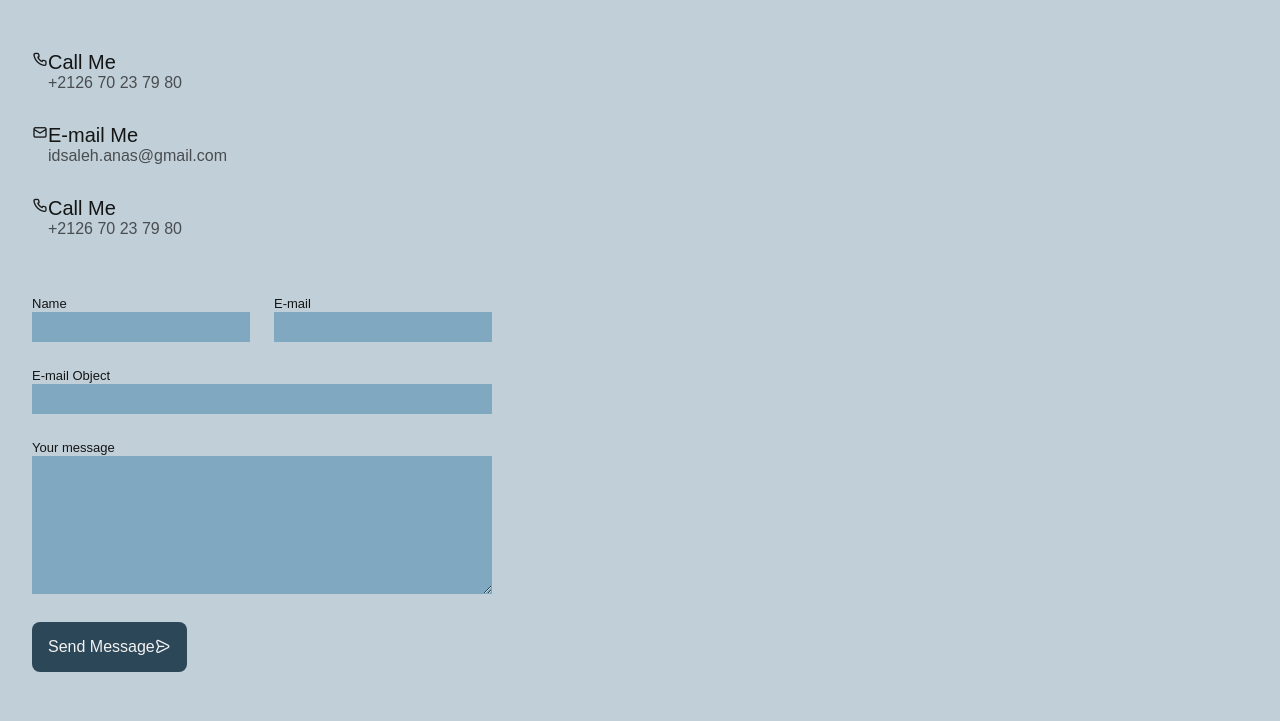
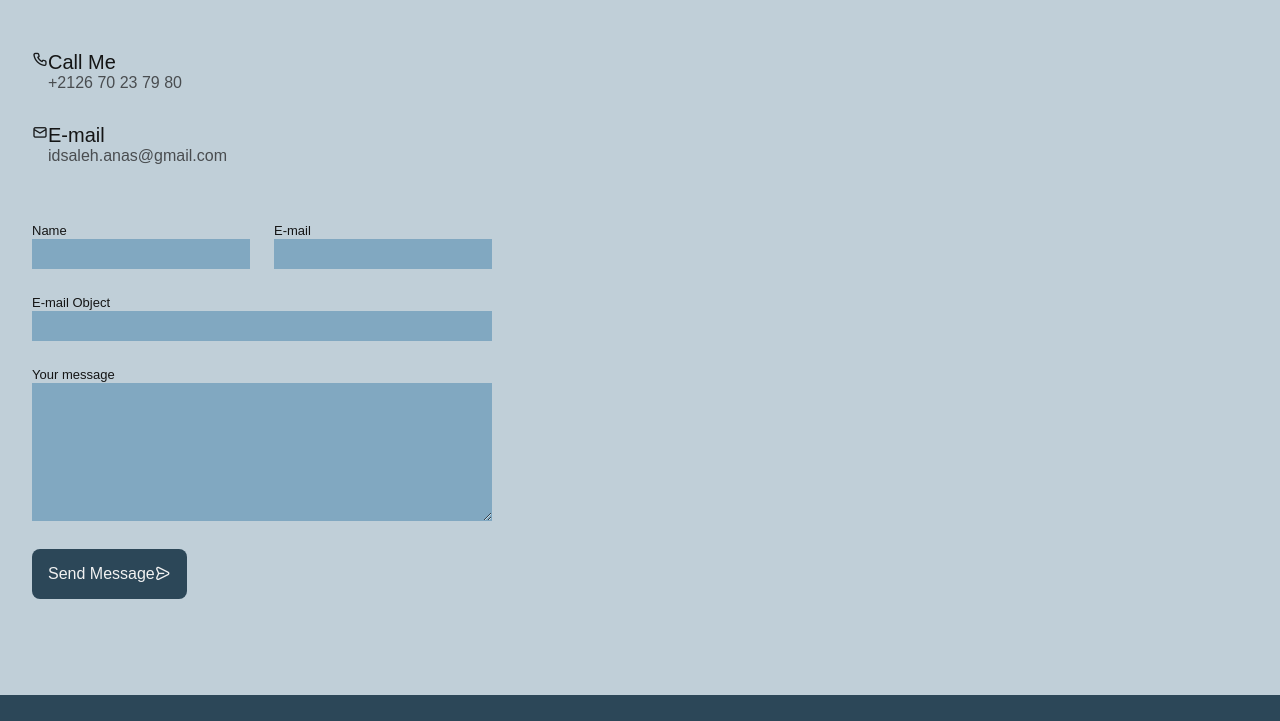
Before and after one commit to anasidsaleh/portfolio-website, a plain HTML site: page index.html in a window 1280 px wide. Shown: the part 3300-4021 px from the top of the page. Drawn offline with nearby package versions, Linux system fonts and the light colour scheme.

Commit message:
correcting contact section

```diff
--- a/index.html
+++ b/index.html
@@ -644,19 +644,12 @@
                         <i class="uil uil-envelope-alt contact__icon"></i>
 
                         <div>
-                            <h3 class="contact__title">E-mail Me</h3>
+                            <h3 class="contact__title">E-mail</h3>
                             <span class="contact__subtitle">idsaleh.anas@gmail.com</span>
                         </div>
                     </div>
 
-                    <div class="contact__information">
-                        <i class="uil uil-phone-alt contact__icon"></i>
 
-                        <div>
-                            <h3 class="contact__title">Call Me</h3>
-                            <span class="contact__subtitle">+2126 70 23 79 80 </span>
-                        </div>
-                    </div>
                 </div>
 
                 <form action="" class="contact__form grid">
```
